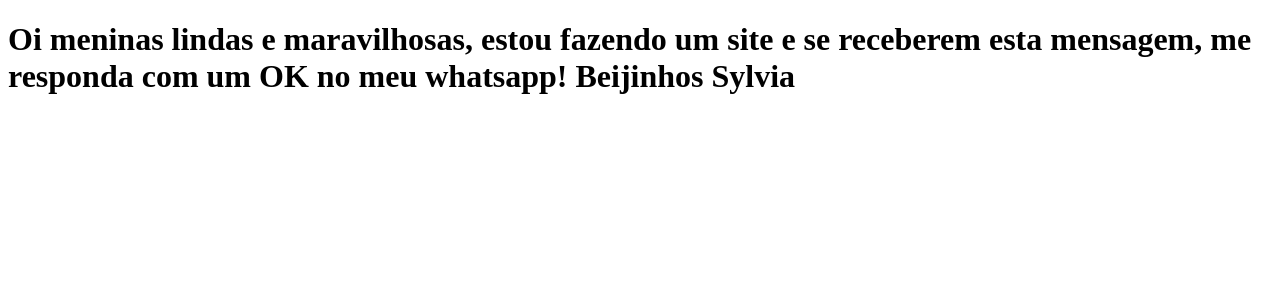
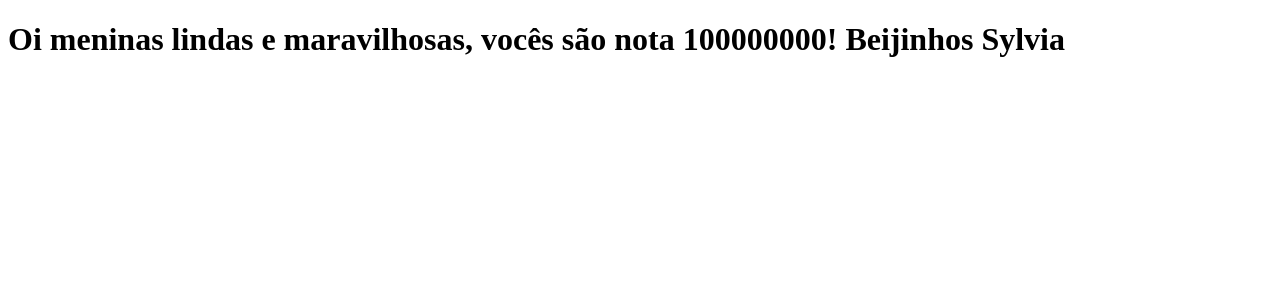
Before and after one commit to setusyl/clone-tabnews, a Next.js app: page / in a window 1280 px wide. Shown: the top 300 px of the page. Built offline with nearby package versions, Linux system fonts and the light colour scheme.

Commit message:
testando o vscode no computador

```diff
--- a/pages/index.js
+++ b/pages/index.js
@@ -1,4 +1,4 @@
 function Home () {
-    return <h1>Oi meninas lindas e maravilhosas, estou fazendo um site e se receberem esta mensagem, me responda com um OK no meu whatsapp! Beijinhos Sylvia</h1>
+    return <h1>Oi meninas lindas e maravilhosas, vocês são nota 100000000! Beijinhos Sylvia</h1>
 }
 export default Home;
```
